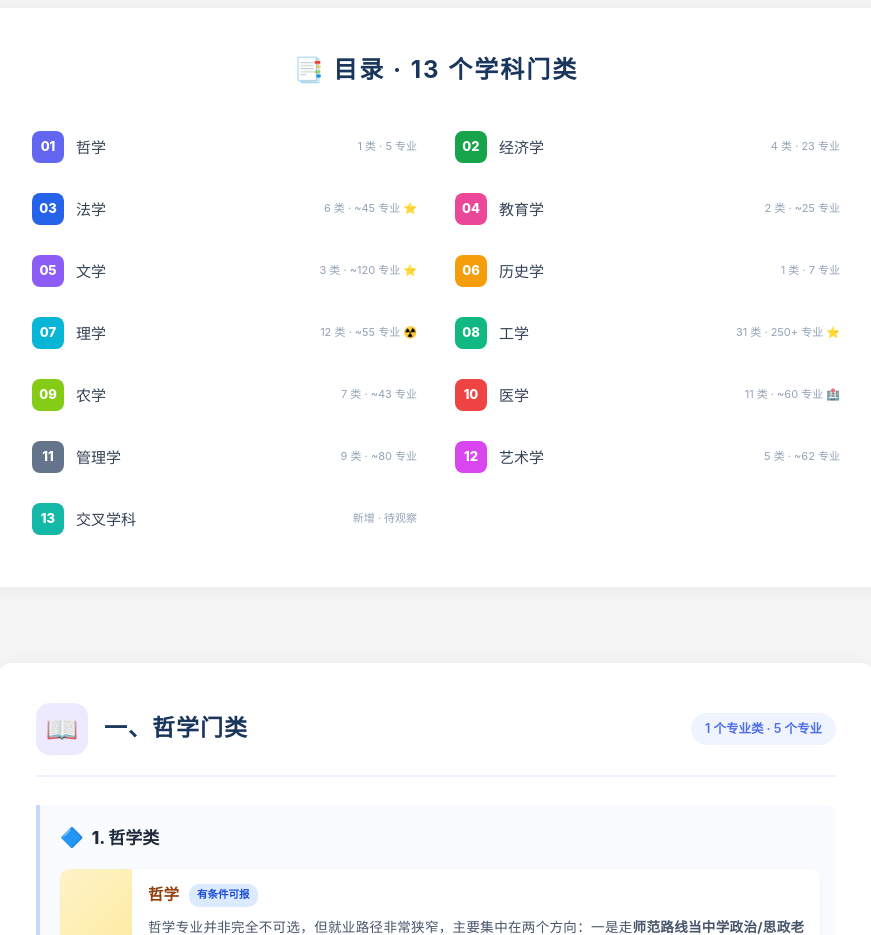
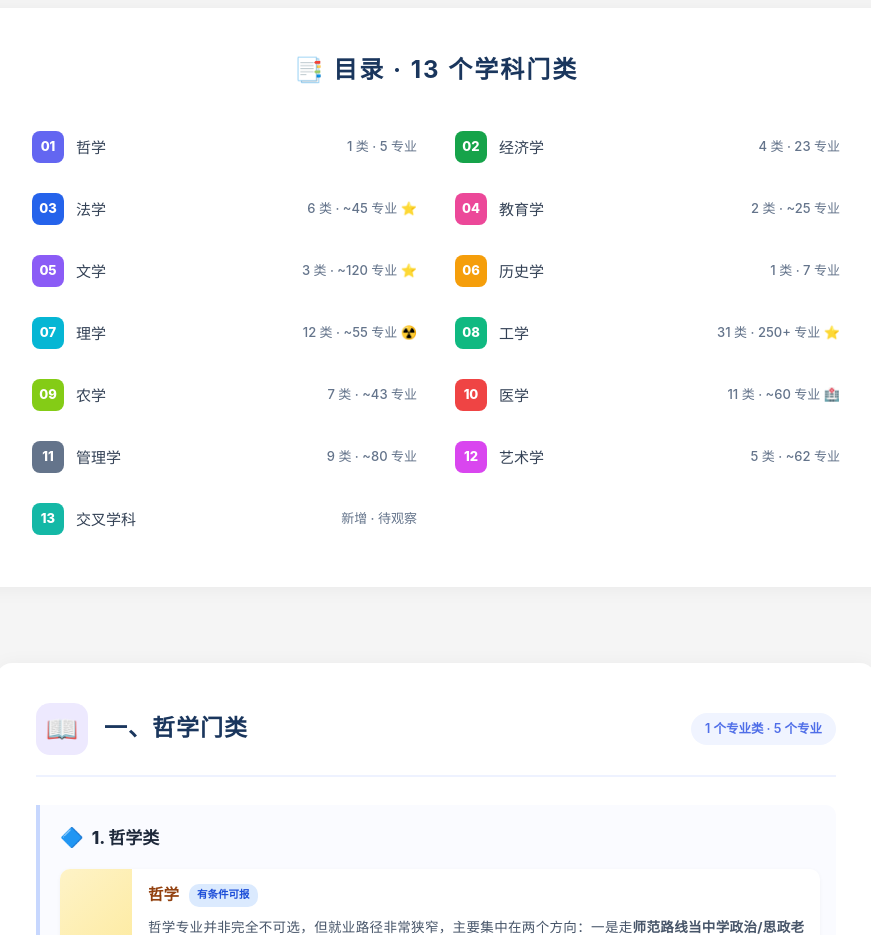
Before and after one commit to Treperter/zhuanye, a plain HTML site: page major-guide.html in a window 1280 px wide. Shown: the part 820-1755 px from the top of the page, without its empty margins (204-1075 px from the left). Drawn offline with Linux system fonts and the light colour scheme.

Commit message:
fix: 调大目录标签字体 11px→13px，颜色加深

```diff
--- a/major-guide.html
+++ b/major-guide.html
@@ -84,7 +84,7 @@
     justify-content:center; font-size:13px; font-weight:800; color:#fff; flex-shrink:0;
   }
   .toc-name { font-weight:500; }
-  .toc-tag { margin-left:auto; font-size:11px; color:#94a3b8; }
+  .toc-tag { margin-left:auto; font-size:13px; color:#64748b; font-weight:500; }
 
   /* ========== 学科章节 ========== */
   .section {
```
